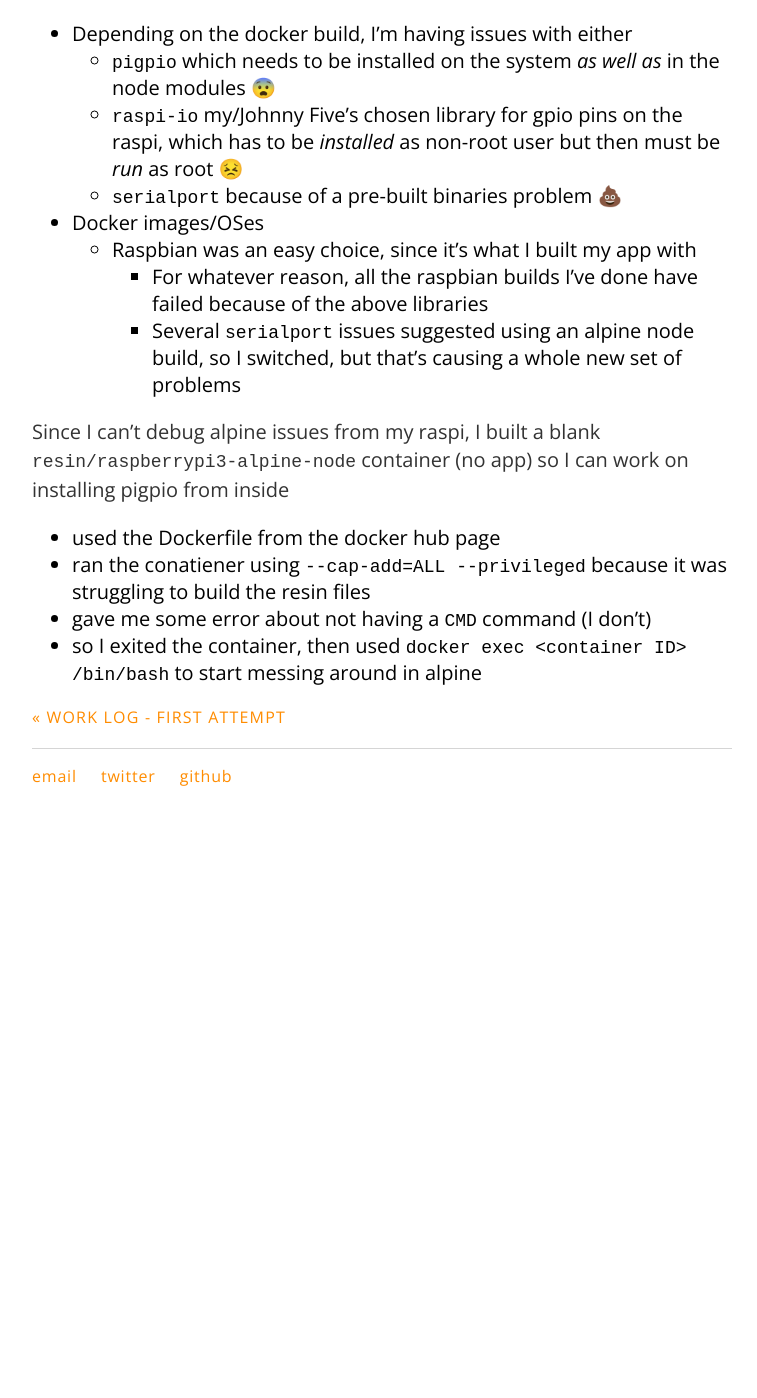
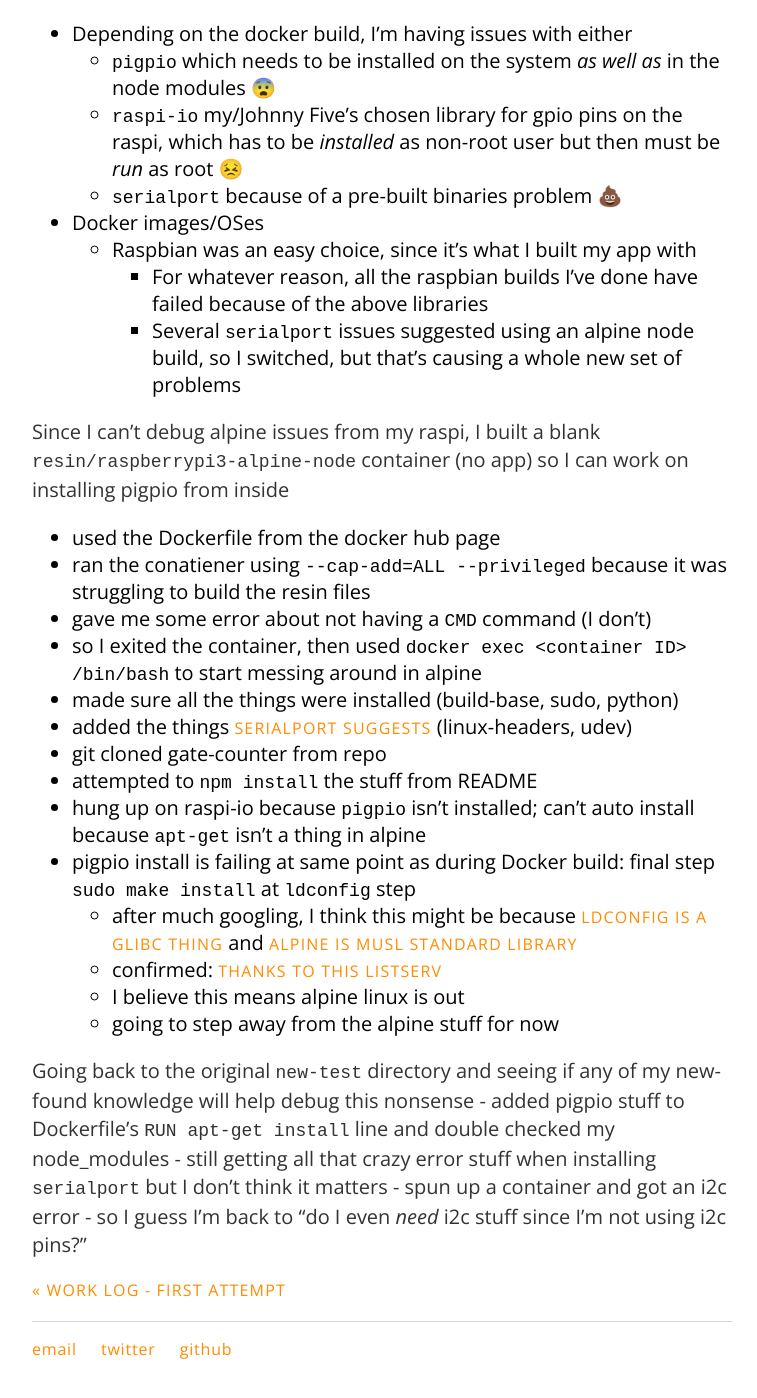
Before and after one commit to carylwyatt/carylwyatt.github.io, a Jekyll site: the page built from _posts/2018-08-06-week-of-6-august.md, in a window 1280 px wide and 1400 px high, scrolled down 2633 px. Shown: the whole window, without its empty margins (258-1015 px from the left). Built offline with Jekyll 4.4.1, drawn with Linux system fonts in a browser that asks for light colours; emoji names are drawn with the system emoji font; before the commit the page ends 3460 px from its top, so only the background shows below that.

Commit message:
notes from 11:30-1:00

```diff
--- a/_posts/2018-08-06-week-of-6-august.md
+++ b/_posts/2018-08-06-week-of-6-august.md
@@ -71,3 +71,19 @@ Since I can't debug alpine issues from my raspi, I built a blank `resin/raspberr
 - ran the conatiener using `--cap-add=ALL --privileged` because it was struggling to build the resin files
 - gave me some error about not having a `CMD` command (I don't)
 - so I exited the container, then used `docker exec <container ID> /bin/bash` to start messing around in alpine
+- made sure all the things were installed (build-base, sudo, python)
+- added the things [serialport suggests](https://github.com/node-serialport/node-serialport/tree/master/packages/serialport#alpine-linux) (linux-headers, udev)
+- git cloned gate-counter from repo
+- attempted to `npm install` the stuff from README
+- hung up on raspi-io because `pigpio` isn't installed; can't auto install because `apt-get` isn't a thing in alpine
+- pigpio install is failing at same point as during Docker build: final step `sudo make install` at `ldconfig` step
+	- after much googling, I think this might be because [ldconfig is a glibc thing](http://man7.org/linux/man-pages/man8/ldconfig.8.html) and [alpine is musl standard library](https://github.com/node-serialport/node-serialport/tree/master/packages/serialport#alpine-linux)
+	- confirmed: [thanks to this listserv](http://lists.busybox.net/pipermail/buildroot/2016-June/164150.html)
+	- I believe this means alpine linux is out
+	- going to step away from the alpine stuff for now
+
+Going back to the original `new-test` directory and seeing if any of my new-found knowledge will help debug this nonsense
+	- added pigpio stuff to Dockerfile's `RUN apt-get install` line and double checked my node_modules
+	- still getting all that crazy error stuff when installing `serialport` but I don't think it matters
+	- spun up a container and got an i2c error
+	- so I guess I'm back to "do I even *need* i2c stuff since I'm not using i2c pins?"
```
